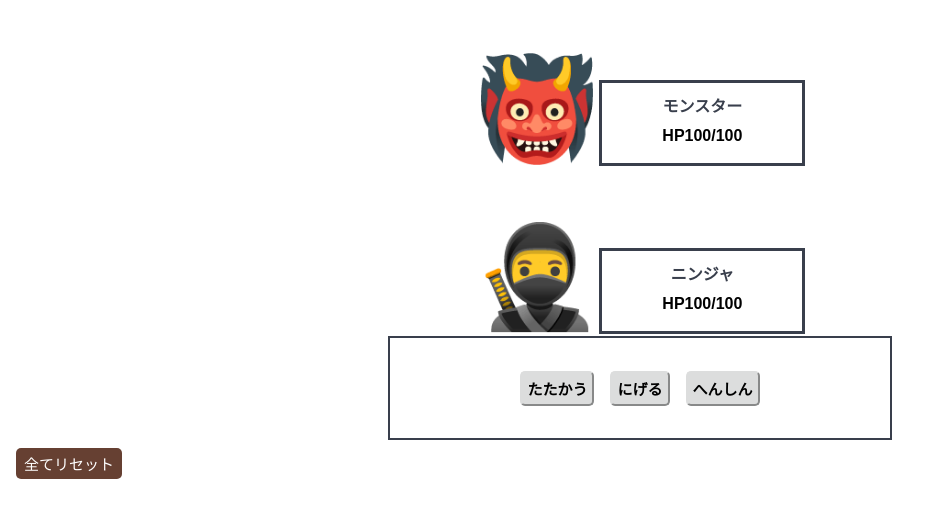
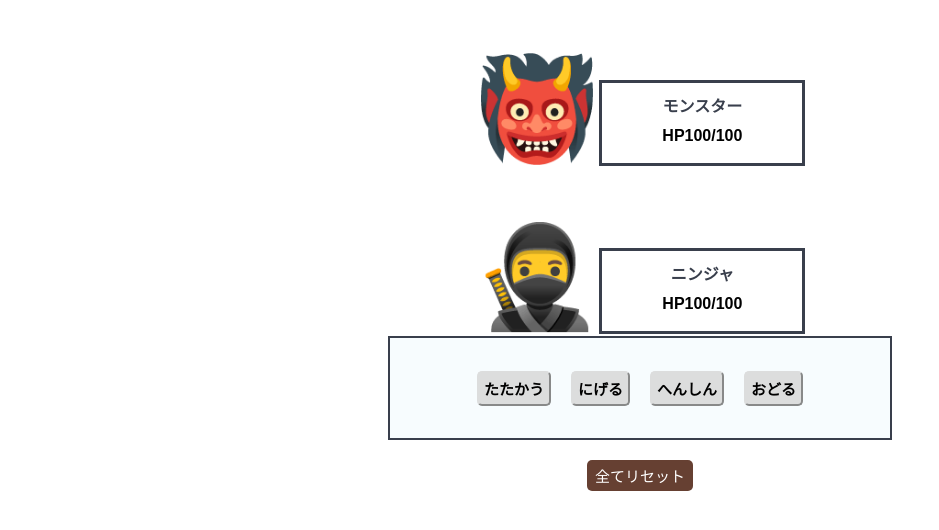
Before and after one commit to krkyk/command_game, a React (Create React App) app: page / in a window 1280 px wide. Shown: the top 530 px of the page, without its empty margins (0-939 px from the left). Built offline with nearby package versions, Linux system fonts and the light colour scheme.

Commit message:
コマンド追加

```diff
--- a/src/App.jsx
+++ b/src/App.jsx
@@ -1,8 +1,10 @@
 import { useState } from "react";
 import { CommandBox } from "./components/CommandBox/CommandBox";
+import { Dance } from "./components/Dance/Dance";
 import { Hero } from "./components/Hero/Hero";
 import { Message } from "./components/Message/Message";
 import { Monster } from "./components/Monster/Monster";
+import { Reset } from "./components/Reset/Reset";
 import "./styles.css";
 import { wait } from "./utils/wait";
 
@@ -23,6 +25,7 @@ export default function App() {
   const [battleStatus, setBattleStatus] = useState(0);
   const [isEscaped, setIsEscaped] = useState(false);
   const [isTransformed, setIsTransformed] = useState(false);
+  const [isDance, setIsDance] = useState(false);
   const [transformMessage, setTransformMessage] = useState(null);
 
   const ATTACK_POINT = {
@@ -110,28 +113,59 @@ export default function App() {
     setIsTransformed(true);
   };
 
+  const handleDance = () => {
+    setMessage(`${HERO.name}と${MONSTER.name}はダンス友達になった！`);
+    setIsDance(true);
+  };
+
   const handleReset = () => {
     setMessage(null);
     setBattleStatus(0);
     setIsEscaped(false);
     setIsTransformed(false);
     setTransformMessage(null);
+    setIsDance(false);
   };
 
   return (
+    <>
+      {isDance ? (
         <div className="App">
-      {isEscaped || <Monster monster={MONSTER} isTransformed={isTransformed} />}
+          <Dance />
+          <Message message={message} />
+          <Reset handleReset={handleReset} />
+        </div>
+      ) : (
+        <div className="App">
+          {isEscaped ? (
+            <>
               <Hero hero={HERO} isTransformed={isTransformed} />
               {message === null || <Message message={message} />}
-      {transformMessage === null || <Message message={transformMessage} />}
+              <Reset handleReset={handleReset} />
+            </>
+          ) : (
+            <>
+              <Monster monster={MONSTER} isTransformed={isTransformed} />
+              <Hero
+                hero={HERO}
+                isTransformed={isTransformed}
+                isEscaped={isEscaped}
+              />
+              {message === null || <Message message={message} />}
+              {transformMessage === null || (
+                <Message message={transformMessage} />
+              )}
               <CommandBox
                 handleAttack={handleAttack}
                 handleEscape={handleEscape}
                 handleTransform={handleTransform}
+                handleDance={handleDance}
               />
-      <button className="reset-btn" onClick={handleReset}>
-        全てリセット
-      </button>
+              <Reset handleReset={handleReset} />
+            </>
+          )}
         </div>
+      )}
+    </>
   );
 }
--- a/src/components/CommandBox/CommandBox.css
+++ b/src/components/CommandBox/CommandBox.css
@@ -7,10 +7,11 @@
   display: flex;
   justify-content: center;
   align-items: center;
+  background-color: #f7fcfe;
 }
 
 button {
-  margin: 8px;
+  margin: 10px;
   padding: 5px;
   font-size: 15px;
   font-weight: bold;
--- a/src/components/CommandBox/CommandBox.jsx
+++ b/src/components/CommandBox/CommandBox.jsx
@@ -1,11 +1,17 @@
 import "./CommandBox.css";
 
-export const CommandBox = ({ handleAttack, handleEscape, handleTransform }) => {
+export const CommandBox = ({
+  handleAttack,
+  handleEscape,
+  handleTransform,
+  handleDance
+}) => {
   return (
     <div className="box">
       <button onClick={handleAttack}>たたかう</button>
       <button onClick={handleEscape}>にげる</button>
       <button onClick={handleTransform}>へんしん</button>
+      <button onClick={handleDance}>おどる</button>
     </div>
   );
 };
--- /dev/null
+++ b/src/components/Dance/Dance.jsx
@@ -0,0 +1,12 @@
+export const Dance = () => {
+  return (
+    <div className="container">
+      <span role="img" aria-label="👯" className="hero">
+        👯
+        <span role="img" aria-label="✨">
+          ✨
+        </span>
+      </span>
+    </div>
+  );
+};
--- a/src/components/Hero/Hero.jsx
+++ b/src/components/Hero/Hero.jsx
@@ -12,6 +12,7 @@ export const Hero = ({ hero, isTransformed }) => {
           🥷
         </span>
       )}
+
       <div className="info">
         <div className="name">{hero.name}</div>
         <div className="hp">
--- a/src/components/Message/Message.css
+++ b/src/components/Message/Message.css
@@ -8,4 +8,5 @@
   justify-content: center;
   align-items: center;
   margin-bottom: 15px;
+  background-color: #fffffc;
 }
--- /dev/null
+++ b/src/components/Reset/Reset.css
@@ -0,0 +1,16 @@
+.reset-box {
+  display: flex;
+}
+
+.reset-btn {
+  background-color: #664032;
+  color: #fff;
+  font-weight: normal;
+  padding: 5px 8px;
+  border: none;
+  margin: 20px auto;
+}
+
+.reset-btn:hover {
+  border: 2px solid #fcc800;
+}
--- /dev/null
+++ b/src/components/Reset/Reset.jsx
@@ -0,0 +1,11 @@
+import "./Reset.css";
+
+export const Reset = ({ handleReset }) => {
+  return (
+    <div className="reset-box">
+      <button className="reset-btn" onClick={handleReset}>
+        全てリセット
+      </button>
+    </div>
+  );
+};
--- a/src/styles.css
+++ b/src/styles.css
@@ -1,15 +1,3 @@
 .App {
   font-family: sans-serif;
 }
-
-.reset-btn {
-  background-color: #664032;
-  color: #fff;
-  font-weight: normal;
-  padding: 5px 8px;
-  border: none;
-}
-
-.reset-btn:hover {
-  border: 2px solid #fcc800;
-}
```
Lines whose indentation alone changed are shown as unchanged.
